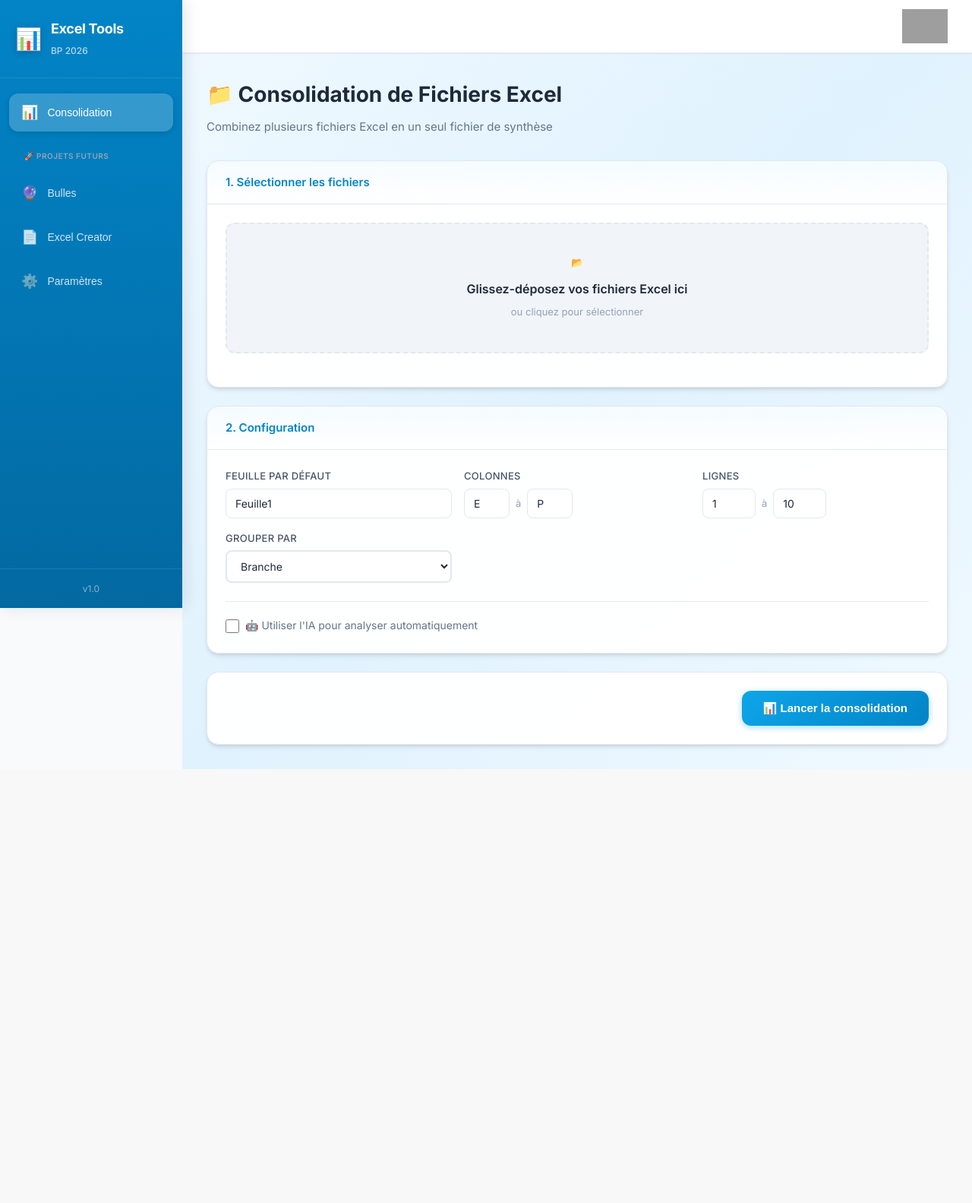
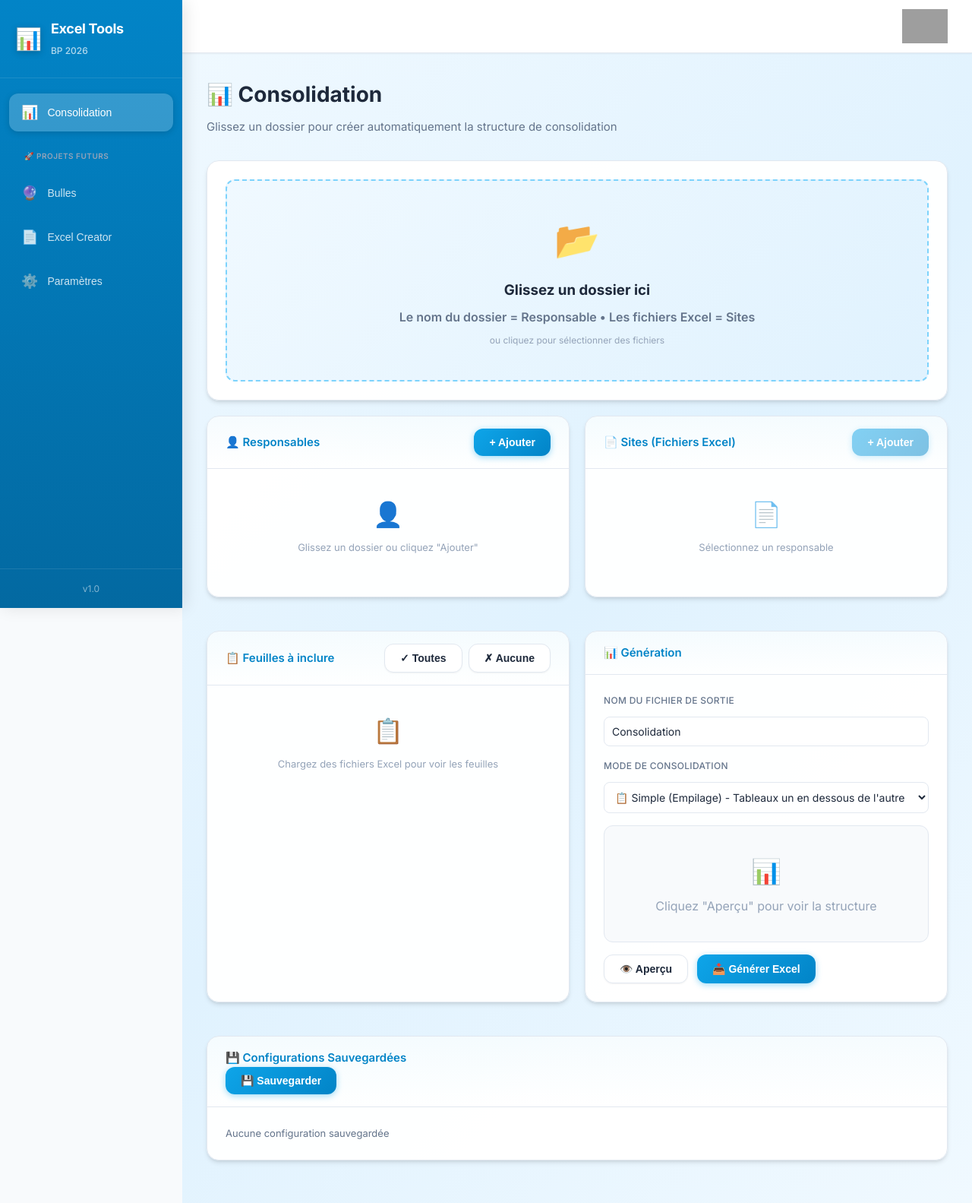
Before and after one commit to redased/excel, a Django app: page / in a window 1280 px wide. Shown: the whole page at 76% size. Before the commit the page ends 1012 px from the top, so only its background shows below. Run offline with Django 5.2, Linux system fonts and the light colour scheme; data that the repository does not hold is empty; some libraries are stand-ins or nearby versions; grey boxes are pictures that could not be loaded.

Commit message:
Fix: Consolidation as main page with proper title, old page hidden

```diff
--- a/bp_web/excel_creator/templates/excel_creator/index.html
+++ b/bp_web/excel_creator/templates/excel_creator/index.html
@@ -66,9 +66,9 @@
             </div>
 
             <!-- ======================= -->
-            <!-- CONSOLIDATION PAGE -->
+            <!-- CONSOLIDATION PAGE (OLD - HIDDEN) -->
             <!-- ======================= -->
-            <section id="page-consolidation" class="page active">
+            <section id="page-consolidation" class="page">
                 <div class="page-header">
                     <h2>📁 Consolidation de Fichiers Excel</h2>
                     <p>Combinez plusieurs fichiers Excel en un seul fichier de synthèse</p>
@@ -514,11 +514,11 @@
             </section>
 
             <!-- ======================= -->
-            <!-- CONSOLIDATION PAR BULLE PAGE V2 -->
+            <!-- CONSOLIDATION PAGE (MAIN) -->
             <!-- ======================= -->
-            <section id="page-consbulle" class="page">
+            <section id="page-consbulle" class="page active">
                 <div class="page-header">
-                    <h2>🧩 Consolidation par Bulle V2</h2>
+                    <h2>📊 Consolidation</h2>
                     <p>Glissez un dossier pour créer automatiquement la structure de consolidation</p>
                 </div>
 
```
